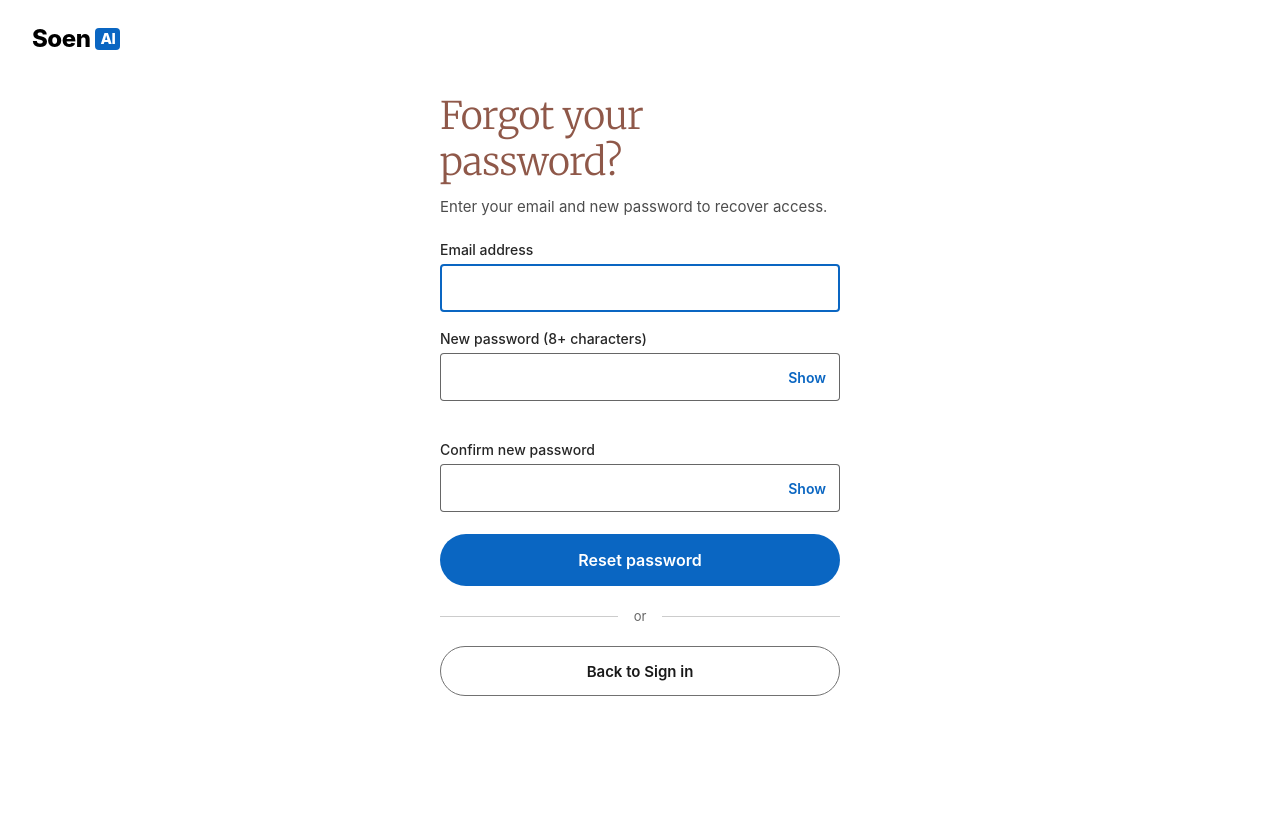
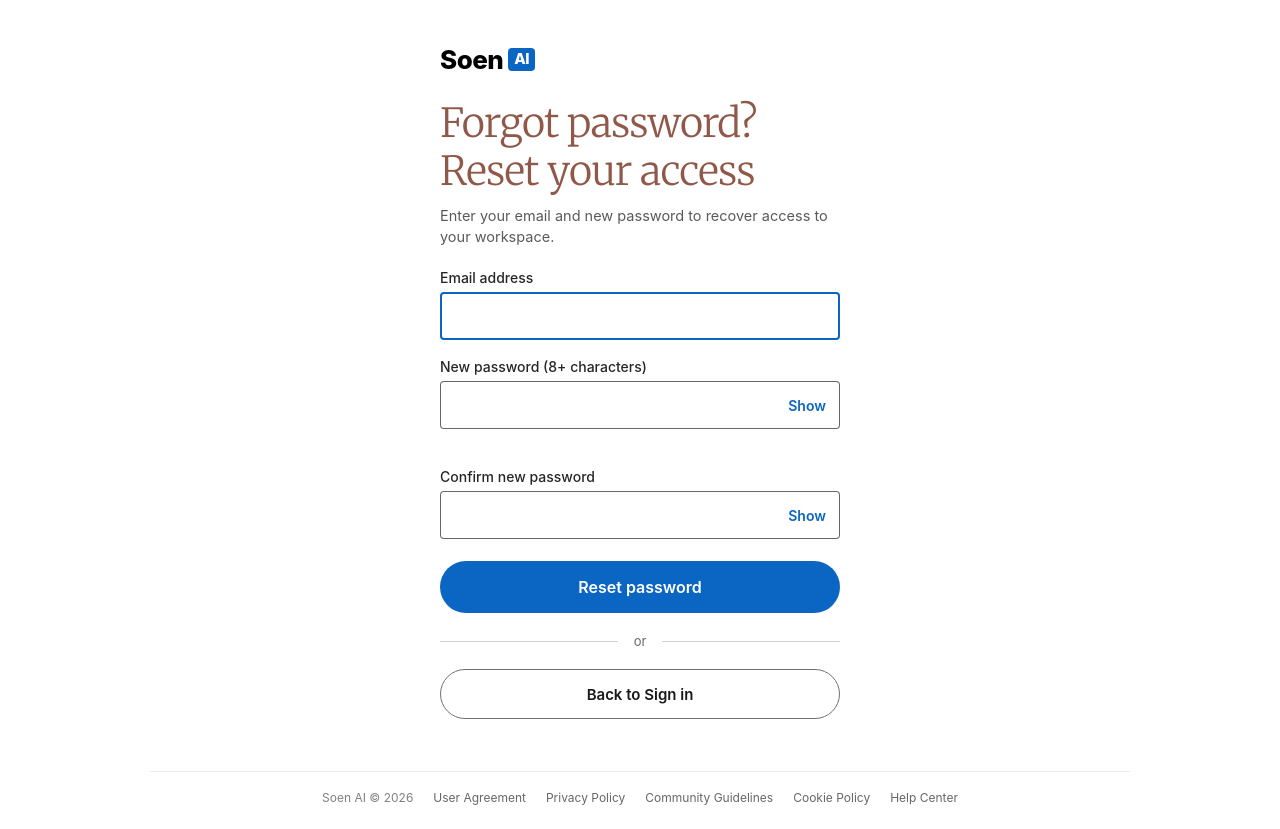
Before and after one commit to np9273903-del/AiChatBot, a PHP site: page /soen-php/forgot-password.php in a window 1280 px wide. Before the commit the page ends 696 px from the top, so only its background shows below. Run offline with PHP 8.4, Linux system fonts and the light colour scheme.

Commit message:
Remove top taskbar, align brand in page flow, add authentic enterprise footer and human-crafted UX details

```diff
--- a/assets/css/auth-clean.css
+++ b/assets/css/auth-clean.css
@@ -1,5 +1,5 @@
 /* ==========================================================================
-   SOEN AI - CLEAN AUTHENTICATION STYLES (LINKEDIN INSPIRED)
+   SOEN AI - PRODUCTION AUTH SYSTEM (HUMAN CRAFTED, LINKEDIN STYLE)
    Pages: login.html, register.html, forgot-password.php
    ========================================================================== */
 
@@ -9,92 +9,86 @@
     padding: 0;
 }
 
-body.auth-clean-body {
+html, body.auth-clean-body {
     background-color: #ffffff !important;
     color: #191919;
     font-family: -apple-system, BlinkMacSystemFont, 'Segoe UI', Roboto, Helvetica, Arial, sans-serif;
     min-height: 100vh;
+    height: auto !important;
     overflow-y: auto !important;
-    height: auto !important;
+    margin: 0;
+    padding: 0;
+}
+
+/* ── Seamless Page Layout (NO top taskbar / header bar) ── */
+.auth-page-shell {
+    min-height: 100vh;
     display: flex;
     flex-direction: column;
+    justify-content: space-between;
+    background: #ffffff;
+    padding: 32px 24px 24px;
 }
 
-/* ── Top Header / Logo ── */
-.auth-clean-header {
-    padding: 24px 32px 16px;
-    background: #ffffff;
-    display: flex;
-    align-items: center;
+.auth-clean-wrapper {
+    width: 100%;
+    max-width: 400px;
+    margin: 0 auto;
+    padding-top: 12px;
 }
 
-.auth-clean-logo {
+/* ── Brand Mark (Sits naturally above title, NO separate taskbar) ── */
+.auth-brand-mark {
     display: inline-flex;
     align-items: center;
     gap: 3px;
     text-decoration: none;
-    font-size: 24px;
+    font-size: 26px;
     font-weight: 700;
     letter-spacing: -0.02em;
     color: #111111;
+    margin-bottom: 24px;
 }
 
-.auth-clean-logo .logo-word {
+.auth-brand-mark .logo-text {
     font-weight: 800;
     color: #000000;
 }
 
-.auth-clean-logo .logo-badge {
+.auth-brand-mark .logo-badge {
     background: #0A66C2;
     color: #ffffff;
     border-radius: 4px;
     font-size: 15px;
     font-weight: 800;
-    padding: 2px 5px;
+    padding: 2px 6px;
     margin-left: 2px;
-    line-height: 1.2;
+    line-height: 1.25;
     display: inline-flex;
     align-items: center;
     justify-content: center;
 }
 
-/* ── Main Wrapper & Container ── */
-.auth-clean-wrapper {
-    flex: 1;
-    display: flex;
-    flex-direction: column;
-    justify-content: flex-start;
-    align-items: center;
-    padding: 24px 20px 60px;
-    width: 100%;
-}
-
-.auth-clean-container {
-    width: 100%;
-    max-width: 400px;
-    background: #ffffff;
-}
-
-/* ── Warm Terracotta Serif Heading (Identical to LinkedIn Screenshot) ── */
+/* ── Warm Terracotta Serif Headline (Exact LinkedIn Reference) ── */
 .auth-clean-title {
     font-family: 'Merriweather', -apple-system-headline, Georgia, 'Times New Roman', serif;
-    font-size: 38px;
+    font-size: 40px;
     font-weight: 300;
-    line-height: 1.22;
+    line-height: 1.2;
     color: #8F5849;
-    letter-spacing: -0.015em;
-    margin-bottom: 28px;
+    letter-spacing: -0.02em;
+    margin-bottom: 24px;
 }
 
 .auth-clean-sub {
-    font-size: 15px;
-    color: rgba(0, 0, 0, 0.7);
-    margin-top: -18px;
-    margin-bottom: 24px;
+    font-size: 14.5px;
+    color: rgba(0, 0, 0, 0.65);
+    margin-top: -14px;
+    margin-bottom: 22px;
     line-height: 1.45;
 }
 
-/* ── Form & Field Layout ── */
+/* ── Form Fields ── */
 .auth-clean-form {
     display: flex;
     flex-direction: column;
@@ -131,11 +125,10 @@ body.auth-clean-body {
 
 .auth-field input:focus {
     border: 2px solid #0A66C2;
-    box-shadow: none;
-    padding: 0 13px; /* account for 2px border */
+    padding: 0 13px; /* visual alignment compensation */
 }
 
-/* Password wrapper with inline Show/Hide toggle */
+/* Password wrapper with inline Show/Hide toggle button */
 .auth-pw-wrap {
     position: relative;
     width: 100%;
@@ -176,8 +169,9 @@ body.auth-clean-body {
     font-size: 14px;
     font-weight: 600;
     text-decoration: none;
-    margin-top: 4px;
-    margin-bottom: 22px;
+    margin-top: 2px;
+    margin-bottom: 20px;
+    width: fit-content;
 }
 
 .auth-forgot-link:hover {
@@ -185,7 +179,7 @@ body.auth-clean-body {
     text-decoration: underline;
 }
 
-/* ── Primary Pill Button (Sign In / Agree & Join) ── */
+/* ── Primary Pill Button (Sign In / Agree & Join / Reset) ── */
 .btn-auth-primary {
     display: flex;
     align-items: center;
@@ -218,7 +212,7 @@ body.auth-clean-body {
 .auth-divider {
     display: flex;
     align-items: center;
-    margin: 22px 0;
+    margin: 20px 0;
     color: rgba(0, 0, 0, 0.6);
     font-size: 13px;
     text-align: center;
@@ -229,14 +223,14 @@ body.auth-clean-body {
     content: '';
     flex: 1;
     height: 1px;
-    background: rgba(0, 0, 0, 0.2);
+    background: rgba(0, 0, 0, 0.18);
 }
 
 .auth-divider span {
     padding: 0 16px;
 }
 
-/* ── Secondary Outline Pill Buttons ── */
+/* ── Secondary Outline Pill Buttons (Google, Join now, Sign in) ── */
 .btn-auth-secondary {
     display: flex;
     align-items: center;
@@ -252,7 +246,7 @@ body.auth-clean-body {
     font-weight: 600;
     text-decoration: none;
     cursor: pointer;
-    margin-bottom: 14px;
+    margin-bottom: 12px;
     transition: background-color 0.15s ease, border-color 0.15s ease, box-shadow 0.15s ease;
     font-family: inherit;
     box-sizing: border-box;
@@ -269,16 +263,66 @@ body.auth-clean-body {
     flex-shrink: 0;
 }
 
-/* ── Feedback Messages ── */
+/* ── Terms & Agreement Legal Disclaimer (Realistic Production Detail) ── */
+.auth-legal-text {
+    font-size: 12px;
+    line-height: 1.5;
+    color: rgba(0, 0, 0, 0.6);
+    margin-bottom: 16px;
+    text-align: left;
+}
+
+.auth-legal-text a {
+    color: #0A66C2;
+    text-decoration: none;
+    font-weight: 600;
+}
+
+.auth-legal-text a:hover {
+    text-decoration: underline;
+}
+
+/* ── Discrete Production Footer (Eliminates AI Prototype feel) ── */
+.auth-page-footer {
+    width: 100%;
+    max-width: 980px;
+    margin: 40px auto 0;
+    padding-top: 18px;
+    border-top: 1px solid rgba(0, 0, 0, 0.08);
+    display: flex;
+    flex-wrap: wrap;
+    align-items: center;
+    justify-content: center;
+    gap: 16px 20px;
+    font-size: 12px;
+    color: rgba(0, 0, 0, 0.6);
+}
+
+.auth-page-footer a {
+    color: rgba(0, 0, 0, 0.6);
+    text-decoration: none;
+    transition: color 0.15s;
+}
+
+.auth-page-footer a:hover {
+    color: #0A66C2;
+    text-decoration: underline;
+}
+
+.auth-footer-copy {
+    color: rgba(0, 0, 0, 0.5);
+}
+
+/* ── Error & Success Feedback ── */
 .error-msg {
     background: #fef2f2;
     border: 1px solid #fca5a5;
     color: #dc2626;
-    padding: 12px 14px;
-    border-radius: 6px;
+    padding: 10px 14px;
+    border-radius: 4px;
     font-size: 13.5px;
     font-weight: 500;
-    margin-bottom: 18px;
+    margin-bottom: 16px;
     display: none;
 }
 .error-msg.show { display: block; }
@@ -287,15 +331,15 @@ body.auth-clean-body {
     background: #f0fdf4;
     border: 1px solid #86efac;
     color: #16a34a;
-    padding: 12px 14px;
-    border-radius: 6px;
+    padding: 10px 14px;
+    border-radius: 4px;
     font-size: 13.5px;
     font-weight: 500;
-    margin-bottom: 18px;
+    margin-bottom: 16px;
     display: none;
 }
 .success-msg.show { display: block; }
 
-/* Password strength */
-.strength { margin-top: 6px; min-height: 16px; }
+/* Strength meter */
+.strength { margin-top: 5px; min-height: 16px; }
 #resetStrength { font-size: 12px; font-weight: 600; }
--- a/forgot-password.php
+++ b/forgot-password.php
@@ -11,22 +11,20 @@ if (current_user()) { header('Location: home.php'); exit; }
 <link rel="preconnect" href="https://fonts.googleapis.com">
 <link rel="preconnect" href="https://fonts.gstatic.com" crossorigin>
 <link rel="stylesheet" href="https://fonts.googleapis.com/css2?family=Merriweather:wght@300;400;700&display=swap">
-<link rel="stylesheet" href="assets/css/auth-clean.css?v=20.0">
+<link rel="stylesheet" href="assets/css/auth-clean.css?v=25.0">
 </head>
 <body class="auth-clean-body">
 
-<!-- Header Logo -->
-<header class="auth-clean-header">
-    <a href="login.html" class="auth-clean-logo">
-        <span class="logo-word">Soen</span><span class="logo-badge">AI</span>
-    </a>
-</header>
+<div class="auth-page-shell">
+    <div class="auth-clean-wrapper">
+        <!-- Logo placed cleanly in page flow (NO separate taskbar) -->
+        <a href="login.html" class="auth-brand-mark">
+            <span class="logo-text">Soen</span><span class="logo-badge">AI</span>
+        </a>
 
-<div class="auth-clean-wrapper">
-    <main class="auth-clean-container">
-        <!-- LinkedIn-style warm terracotta serif heading -->
-        <h1 class="auth-clean-title">Forgot your<br>password?</h1>
-        <p class="auth-clean-sub">Enter your email and new password to recover access.</p>
+        <!-- Headline matching LinkedIn style -->
+        <h1 class="auth-clean-title">Forgot password?<br>Reset your access</h1>
+        <p class="auth-clean-sub">Enter your email and new password to recover access to your workspace.</p>
 
         <div class="error-msg" id="resetError"></div>
         <div class="success-msg" id="resetSuccess"></div>
@@ -62,7 +60,17 @@ if (current_user()) { header('Location: home.php'); exit; }
 
             <a href="login.html" class="btn-auth-secondary">Back to Sign in</a>
         </form>
-    </main>
+    </div>
+
+    <!-- Production Trust Footer -->
+    <footer class="auth-page-footer">
+        <span class="auth-footer-copy">Soen AI &copy; 2026</span>
+        <a href="#">User Agreement</a>
+        <a href="#">Privacy Policy</a>
+        <a href="#">Community Guidelines</a>
+        <a href="#">Cookie Policy</a>
+        <a href="#">Help Center</a>
+    </footer>
 </div>
 
 <script src="assets/js/reset.js"></script>
```
Also changed, not shown: login.html (+19 -11 lines), register.html (+23 -11 lines).
